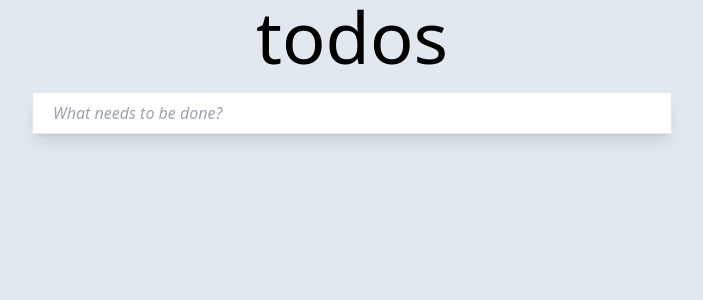
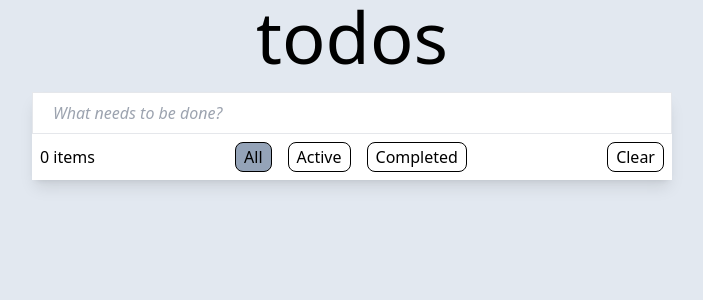
Before and after one commit to NikSerdu/ToDo, a React (Create React App) app: page / in a window 1280 px wide. Shown: the top 300 px of the page, without its empty margins (288-991 px from the left). Built offline with nearby package versions, Linux system fonts and the light colour scheme.

Commit message:
Add filters and hook useTasksActions

```diff
--- /dev/null
+++ b/src/Components/Filter/Filter.tsx
@@ -0,0 +1,40 @@
+import cn from "clsx";
+import { FC, useState } from "react";
+const filters = [
+  { id: 0, text: "All" },
+  { id: 1, text: "Active" },
+  { id: 2, text: "Completed" },
+];
+
+type TypeData = {
+  onClick: (conditional: string) => void;
+};
+
+const Filter: FC<TypeData> = ({ onClick }) => {
+  const [activeFilter, setActiveFilter] = useState("All");
+  return (
+    <div className="flex gap-4">
+      {filters.map((filter) => {
+        return (
+          <div
+            className={cn(
+              "px-2 py-0.5 border border-black rounded-lg hover:cursor-pointer hover:bg-slate-200 transition-all",
+              {
+                "bg-slate-400": activeFilter === filter.text,
+              }
+            )}
+            key={filter.id}
+            onClick={() => {
+              onClick(filter.text);
+              setActiveFilter(filter.text);
+            }}
+          >
+            {filter.text}
+          </div>
+        );
+      })}
+    </div>
+  );
+};
+
+export default Filter;
--- a/src/Components/TaskList/TaskList.tsx
+++ b/src/Components/TaskList/TaskList.tsx
@@ -1,6 +1,7 @@
 import { FC, useState } from "react";
-import { useLocalStorage } from "../../hooks/useLocalStorage";
+import useTasksActions from "../../hooks/useTasksActions";
 import { ITask } from "../../types/task.interface";
+import Filter from "../Filter/Filter";
 import Task from "./Task/Task";
 
 type TypeData = {
@@ -9,49 +10,20 @@ type TypeData = {
 
 const TaskList: FC = () => {
   const [value, setValue] = useState<string>("");
-  const [tasks, setTasks] = useLocalStorage<ITask[]>("tasks", []);
-
-  const addNewTask = (value: string) => {
-    const newTask: ITask = {
-      id: tasks[0] ? tasks[tasks.length - 1].id + 1 : 0,
-      isDone: false,
-      title: value,
-    };
-    const copy = [...tasks];
-    copy.push(newTask);
-    setTasks(copy);
-    setValue("");
-  };
-
-  const deleteTask = (id: number) => {
-    const copy = tasks.filter((task) => task.id !== id);
-    setTasks(copy);
-  };
-
-  const toggleDone = (id: number) => {
-    const copy = [...tasks];
-    const current = copy.find((item) => item.id === id);
-    if (current) {
-      current.isDone = !current.isDone;
-    }
-    setTasks(copy);
-  };
-
-  const filterTask = (condition: string) => {
-    switch (condition) {
-      case "active":
-        const activeTasks = tasks.filter((task) => task.isDone === false);
-        setTasks(activeTasks);
-        break;
-      case "completed":
-        const completedTasks = tasks.filter((task) => task.isDone === true);
-        setTasks(completedTasks);
-        break;
-      default:
-        setTasks(tasks);
+  const {
+    addNewTask,
+    clear,
+    deleteTask,
+    filterTasks,
+    filteredTasks,
+    toggleDone,
+  } = useTasksActions();
+  const changeInput = (e: any) => {
+    if (e.key === "Enter") {
+      addNewTask(value);
+      setValue("");
     }
   };
-
   return (
     <>
       <input
@@ -60,10 +32,10 @@ const TaskList: FC = () => {
         onChange={(e) => setValue(e.target.value)}
         className="border border-b w-full py-2 px-5 bg-transparent italic outline-none"
         placeholder="What needs to be done?"
-        onKeyDown={(e) => (e.key === "Enter" ? addNewTask(value) : null)}
+        onKeyDown={(e) => changeInput(e)}
       />
       <div className="flex flex-col-reverse ">
-        {tasks.map((task) => {
+        {filteredTasks.map((task) => {
           return (
             <Task
               key={task.id}
@@ -76,6 +48,16 @@ const TaskList: FC = () => {
           );
         })}
       </div>
+      <div className=" flex gap-4 p-2 items-center justify-between">
+        <div className="">{filteredTasks.length} items</div>
+        <Filter onClick={filterTasks} />
+        <div
+          className="px-2 py-0.5 border border-black rounded-lg hover:cursor-pointer hover:bg-slate-200 transition-all"
+          onClick={clear}
+        >
+          Clear
+        </div>
+      </div>
     </>
   );
 };
--- /dev/null
+++ b/src/hooks/useTasksActions.ts
@@ -0,0 +1,71 @@
+import { useState } from "react";
+import { ITask } from "../types/task.interface";
+import { useLocalStorage } from "./useLocalStorage";
+
+const useTasksActions = () => {
+  const [tasks, setTasks] = useLocalStorage<ITask[]>("tasks", []);
+  const [filteredTasks, setFilteredTasks] = useState<ITask[]>(tasks);
+  const addNewTask = (value: string) => {
+    const newTask: ITask = {
+      id: tasks[0] ? tasks[tasks.length - 1].id + 1 : 0,
+      isDone: false,
+      title: value,
+    };
+    const copy = [...tasks];
+    copy.push(newTask);
+    setTasks(copy);
+    setFilteredTasks(copy);
+  };
+
+  const deleteTask = (id: number) => {
+    const copy = tasks.filter((task) => task.id !== id);
+    setTasks(copy);
+    setFilteredTasks(copy);
+  };
+
+  const toggleDone = (id: number) => {
+    const copy = [...tasks];
+    const current = copy.find((item) => item.id === id);
+    if (current) {
+      current.isDone = !current.isDone;
+    }
+    setTasks(copy);
+  };
+
+  const clear = () => {
+    setTasks((prevTasks) =>
+      prevTasks.filter(
+        (task) =>
+          !filteredTasks.find((filteredTask) => filteredTask.id === task.id)
+      )
+    );
+    setFilteredTasks([]);
+  };
+
+  const filterTasks = (condition: string) => {
+    switch (condition.toLowerCase()) {
+      case "active":
+        setFilteredTasks(tasks.filter((task) => task.isDone === false));
+        break;
+      case "completed":
+        setFilteredTasks(tasks.filter((task) => task.isDone === true));
+        break;
+      case "all":
+        setFilteredTasks(tasks);
+        break;
+      default:
+        break;
+    }
+  };
+  return {
+    tasks,
+    filteredTasks,
+    filterTasks,
+    addNewTask,
+    clear,
+    deleteTask,
+    toggleDone,
+  };
+};
+
+export default useTasksActions;
```
